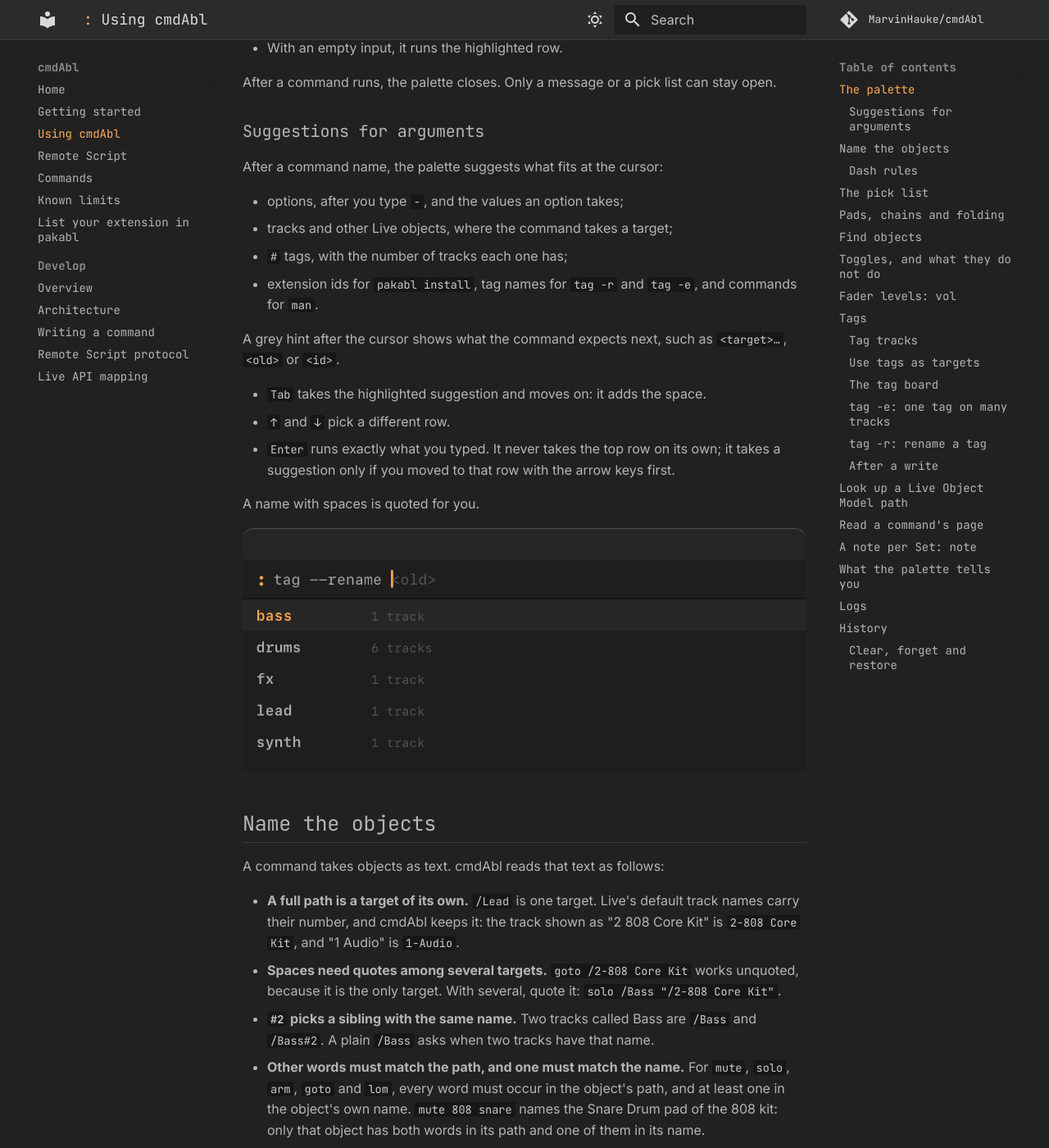
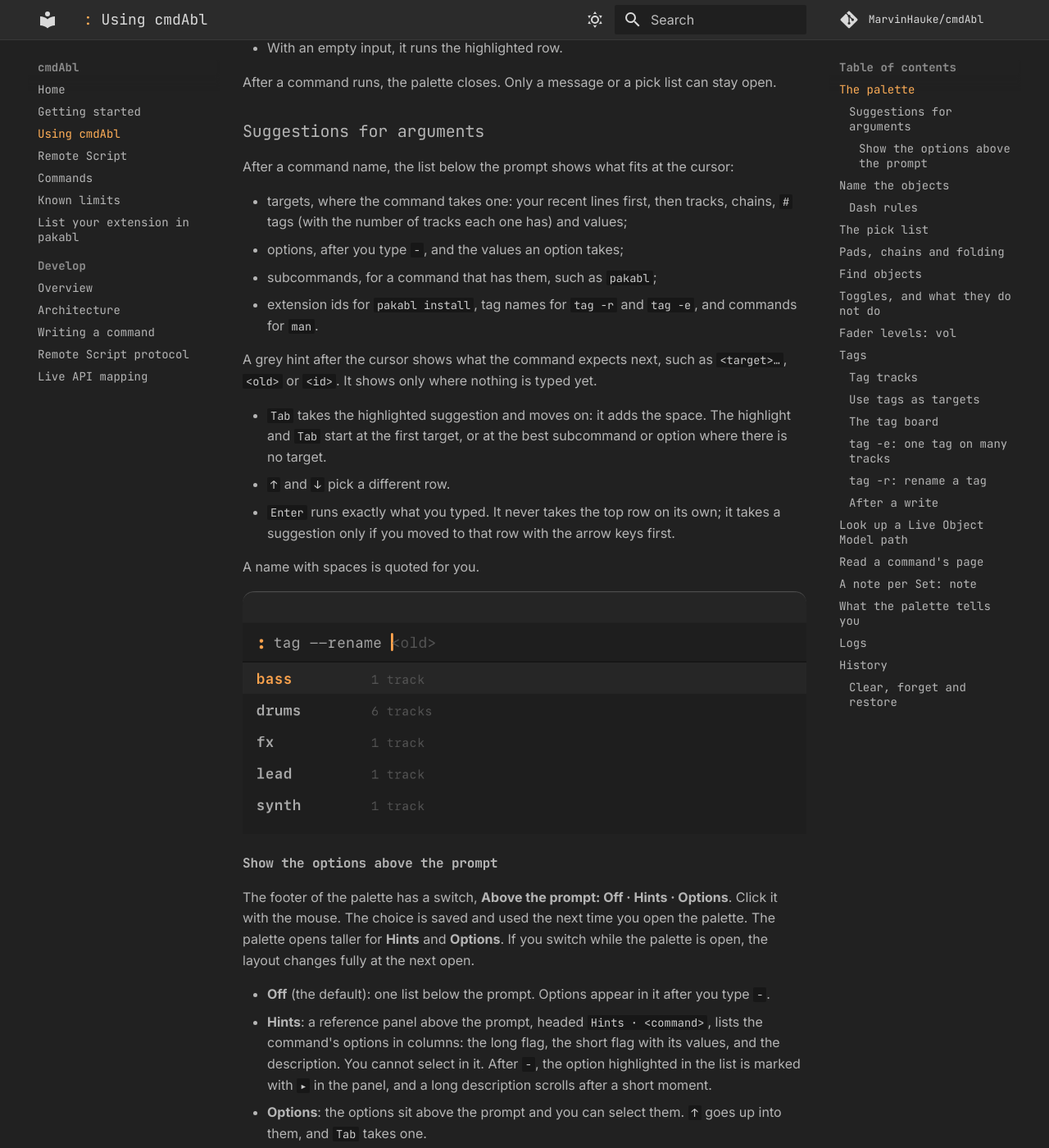
Before and after one commit to MarvinHauke/cmdAbl, an MkDocs documentation site: the page built from docs/using.md, in a window 1280 px wide and 1400 px high, scrolled down 737 px. Shown: the whole window at 82% size. Built offline with MkDocs 1.6.1 and Material for MkDocs 9.7.7, drawn with Linux system fonts in a browser that asks for light colours; comment, search, counter and statistics services are not loaded.

Commit message:
docs: palette Hints and Options modes, argument suggestions for 0.1.4
Co-Authored-By: Claude Sonnet 5.5 <noreply@anthropic.com>

```diff
--- a/docs/using.md
+++ b/docs/using.md
@@ -28,16 +28,19 @@ After a command runs, the palette closes. Only a message or a pick list can stay
 
 ### Suggestions for arguments
 
-After a command name, the palette suggests what fits at the cursor:
+After a command name, the list below the prompt shows what fits at the cursor:
 
+- targets, where the command takes one: your recent lines first, then tracks, chains, `#` tags (with the number of
+  tracks each one has) and values;
 - options, after you type `-`, and the values an option takes;
-- tracks and other Live objects, where the command takes a target;
-- `#` tags, with the number of tracks each one has;
+- subcommands, for a command that has them, such as `pakabl`;
 - extension ids for `pakabl install`, tag names for `tag -r` and `tag -e`, and commands for `man`.
 
-A grey hint after the cursor shows what the command expects next, such as `<target>…`, `<old>` or `<id>`.
+A grey hint after the cursor shows what the command expects next, such as `<target>…`, `<old>` or `<id>`. It shows
+only where nothing is typed yet.
 
-- `Tab` takes the highlighted suggestion and moves on: it adds the space.
+- `Tab` takes the highlighted suggestion and moves on: it adds the space. The highlight and `Tab` start at the
+  first target, or at the best subcommand or option where there is no target.
 - `↑` and `↓` pick a different row.
 - `Enter` runs exactly what you typed. It never takes the top row on its own; it takes a suggestion only if you
   moved to that row with the arrow keys first.
@@ -45,6 +48,21 @@ A grey hint after the cursor shows what the command expects next, such as `<targ
 A name with spaces is quoted for you.
 
 ![The palette after `tag --rename `: the five tags of the Set with their track counts, and the grey hint `<old>`.](assets/images/complete-rename.png)
+
+#### Show the options above the prompt
+
+The footer of the palette has a switch, **Above the prompt: Off · Hints · Options**. Click it with the mouse. The
+choice is saved and used the next time you open the palette. The palette opens taller for **Hints** and **Options**.
+If you switch while the palette is open, the layout changes fully at the next open.
+
+- **Off** (the default): one list below the prompt. Options appear in it after you type `-`.
+- **Hints**: a reference panel above the prompt, headed `Hints · <command>`, lists the command's options in
+  columns: the long flag, the short flag with its values, and the description. You cannot select in it. After
+  `-`, the option highlighted in the list is marked with `▸` in the panel, and a long description scrolls after a
+  short moment.
+- **Options**: the options sit above the prompt and you can select them. `↑` goes up into them, and `Tab` takes one.
+
+![The palette in Hints mode after `tag -`: the panel above the prompt lists the options of tag in columns, and the list below the prompt shows the same options. The footer switch is set to Hints.](assets/images/above-hints.png)
 
 ## Name the objects
 
```
Also changed, not shown: docs/assets/images/above-hints.png (added).
